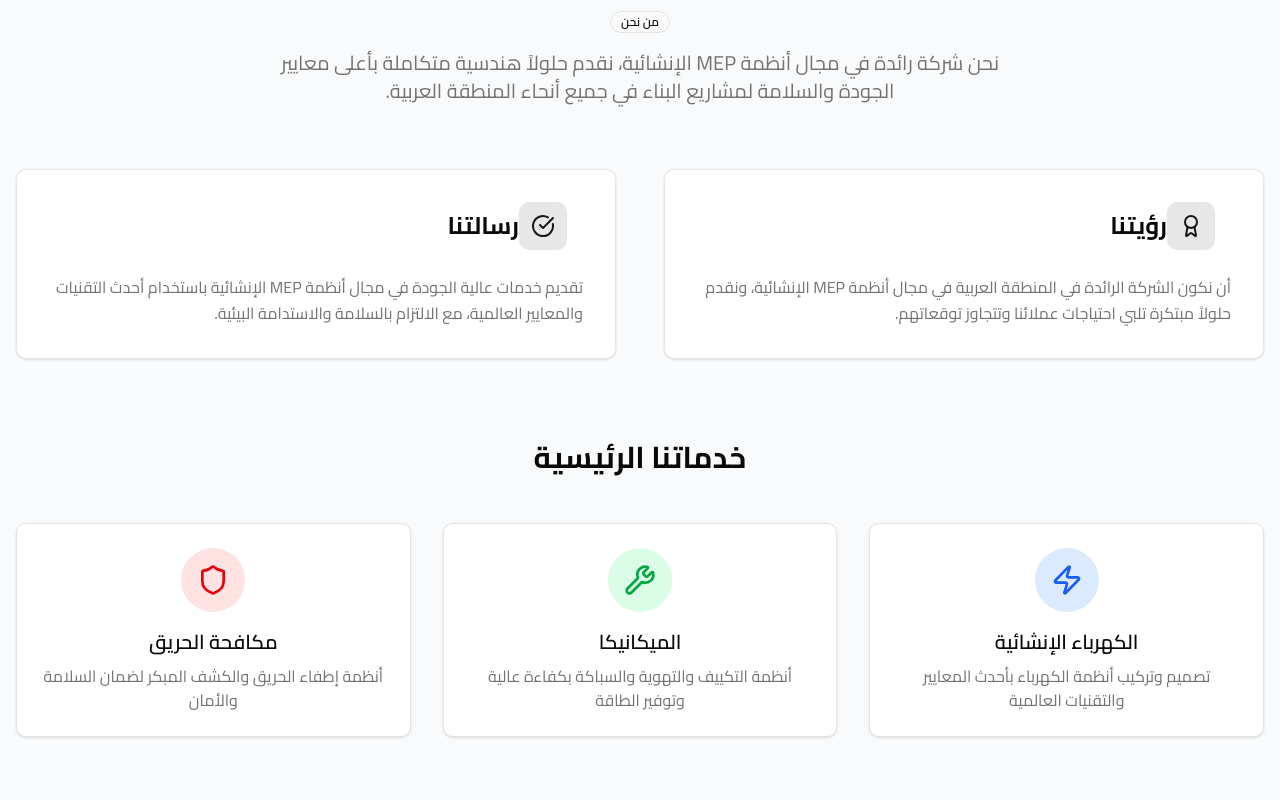
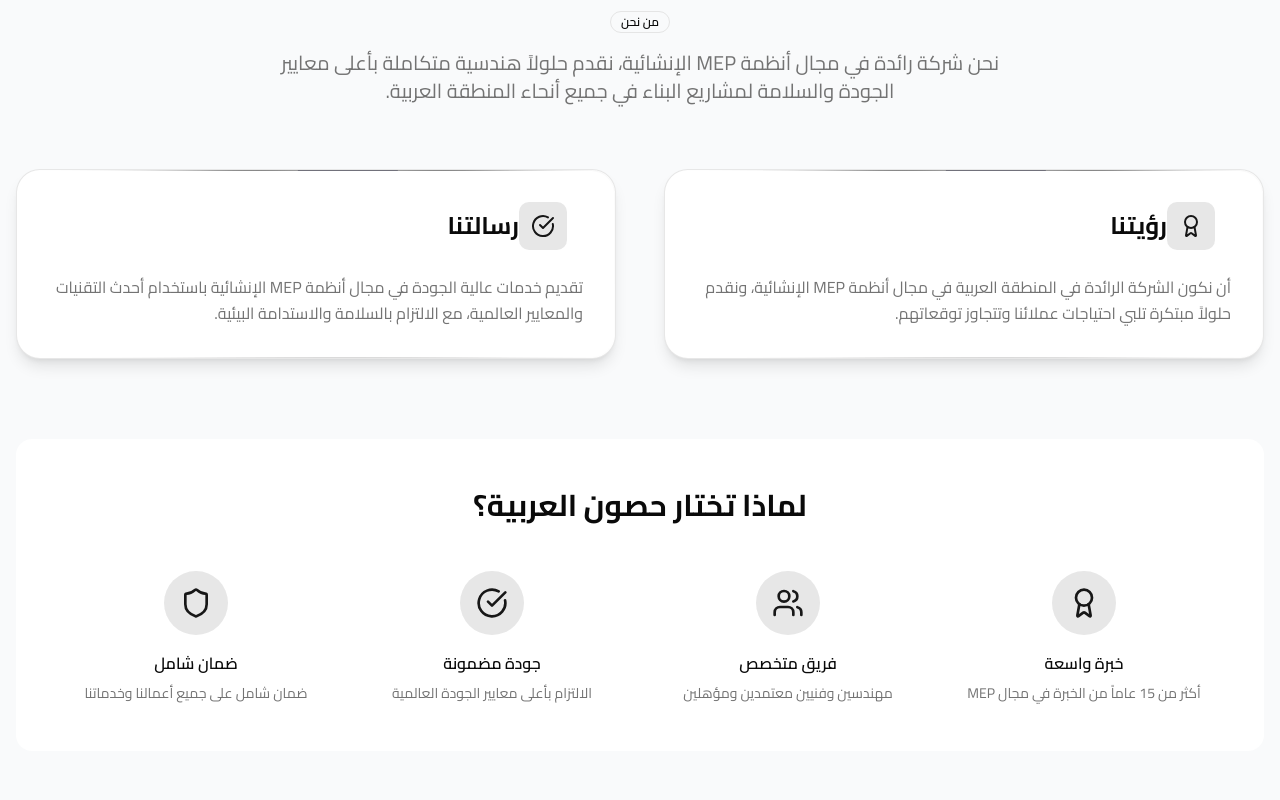
Before and after one commit to ftmhxp/hsoon-arabia, a Next.js app: page / in a window 1280 px wide. Shown: the part 1080-1880 px from the top of the page. Built offline with nearby package versions, Linux system fonts and the light colour scheme.

Commit message:
About section cards

```diff
--- a/components/ui/about-section.tsx
+++ b/components/ui/about-section.tsx
@@ -1,6 +1,7 @@
-import { Card } from "@/components/ui/card";
 import { Badge } from "@/components/ui/badge";
 import { Button } from "@/components/ui/button";
+import { BorderTrail } from "@/components/ui/border-trail";
+import { SpotlightCard } from "@/components/ui/spotlight-card";
 import { CheckCircle, Award, Users, Zap, Wrench, Shield } from "lucide-react";
 
 export function AboutSection() {
@@ -21,7 +22,14 @@ export function AboutSection() {
 
         {/* Mission & Vision */}
         <div className="grid grid-cols-1 lg:grid-cols-2 gap-12 mb-20">
-          <Card className="p-8">
+          <SpotlightCard className="relative bg-white border border-primary/10 shadow-lg overflow-hidden">
+            <BorderTrail
+              style={{
+                boxShadow:
+                  "0px 0px 60px 30px rgb(255 255 255 / 50%), 0 0 100px 60px rgb(0 0 0 / 50%), 0 0 140px 90px rgb(0 0 0 / 50%)",
+              }}
+              size={100}
+            />
             <div className="flex items-center mb-6">
               <div className="w-12 h-12 bg-primary/10 rounded-lg flex items-center justify-center mr-4">
                 <Award className="w-6 h-6 text-primary" />
@@ -32,9 +40,16 @@ export function AboutSection() {
               أن نكون الشركة الرائدة في المنطقة العربية في مجال أنظمة MEP الإنشائية،
               ونقدم حلولاً مبتكرة تلبي احتياجات عملائنا وتتجاوز توقعاتهم.
             </p>
-          </Card>
+          </SpotlightCard>
 
-          <Card className="p-8">
+          <SpotlightCard className="relative bg-white border border-primary/10 shadow-lg overflow-hidden">
+            <BorderTrail
+              style={{
+                boxShadow:
+                  "0px 0px 60px 30px rgb(255 255 255 / 50%), 0 0 100px 60px rgb(0 0 0 / 50%), 0 0 140px 90px rgb(0 0 0 / 50%)",
+              }}
+              size={100}
+            />
             <div className="flex items-center mb-6">
               <div className="w-12 h-12 bg-primary/10 rounded-lg flex items-center justify-center mr-4">
                 <CheckCircle className="w-6 h-6 text-primary" />
@@ -45,43 +60,7 @@ export function AboutSection() {
               تقديم خدمات عالية الجودة في مجال أنظمة MEP الإنشائية باستخدام أحدث
               التقنيات والمعايير العالمية، مع الالتزام بالسلامة والاستدامة البيئية.
             </p>
-          </Card>
-        </div>
-
-        {/* Services Overview */}
-        <div className="mb-20">
-          <h2 className="text-3xl font-bold text-center mb-12">خدماتنا الرئيسية</h2>
-          <div className="grid grid-cols-1 md:grid-cols-2 lg:grid-cols-3 gap-8">
-            <Card className="p-6 text-center">
-              <div className="w-16 h-16 bg-blue-100 rounded-full flex items-center justify-center mx-auto mb-4">
-                <Zap className="w-8 h-8 text-blue-600" />
-              </div>
-              <h3 className="text-xl font-semibold mb-2">الكهرباء الإنشائية</h3>
-              <p className="text-muted-foreground">
-                تصميم وتركيب أنظمة الكهرباء بأحدث المعايير والتقنيات العالمية
-              </p>
-            </Card>
-
-            <Card className="p-6 text-center">
-              <div className="w-16 h-16 bg-green-100 rounded-full flex items-center justify-center mx-auto mb-4">
-                <Wrench className="w-8 h-8 text-green-600" />
-              </div>
-              <h3 className="text-xl font-semibold mb-2">الميكانيكا</h3>
-              <p className="text-muted-foreground">
-                أنظمة التكييف والتهوية والسباكة بكفاءة عالية وتوفير الطاقة
-              </p>
-            </Card>
-
-            <Card className="p-6 text-center">
-              <div className="w-16 h-16 bg-red-100 rounded-full flex items-center justify-center mx-auto mb-4">
-                <Shield className="w-8 h-8 text-red-600" />
-              </div>
-              <h3 className="text-xl font-semibold mb-2">مكافحة الحريق</h3>
-              <p className="text-muted-foreground">
-                أنظمة إطفاء الحريق والكشف المبكر لضمان السلامة والأمان
-              </p>
-            </Card>
-          </div>
+          </SpotlightCard>
         </div>
 
         {/* Why Choose Us */}
--- /dev/null
+++ b/components/ui/border-trail.tsx
@@ -0,0 +1,89 @@
+'use client';
+
+import { cn } from '@/lib/utils';
+
+import { motion, Transition } from 'framer-motion';
+
+type BorderTrailProps = {
+
+  className?: string;
+
+  size?: number;
+
+  transition?: Transition;
+
+  delay?: number;
+
+  onAnimationComplete?: () => void;
+
+  style?: React.CSSProperties;
+
+};
+
+export function BorderTrail({
+
+  className,
+
+  size = 60,
+
+  transition,
+
+  delay,
+
+  onAnimationComplete,
+
+  style,
+
+}: BorderTrailProps) {
+
+  const BASE_TRANSITION = {
+
+    repeat: Infinity,
+
+    duration: 5,
+
+    ease: 'linear',
+
+  };
+
+  return (
+
+    <div className='pointer-events-none absolute inset-0 rounded-[inherit] border border-transparent [mask-clip:padding-box,border-box] [mask-composite:intersect] [mask-image:linear-gradient(transparent,transparent),linear-gradient(#000,#000)]'>
+
+      <motion.div
+
+        className={cn('absolute aspect-square bg-zinc-500', className)}
+
+        style={{
+
+          width: size,
+
+          offsetPath: `rect(0 auto auto 0 round ${size}px)`,
+
+          ...style,
+
+        }}
+
+        animate={{
+
+          offsetDistance: ['0%', '100%'],
+
+        }}
+
+        transition={{
+
+          ...(transition ?? BASE_TRANSITION),
+
+          delay: delay,
+
+        }}
+
+        onAnimationComplete={onAnimationComplete}
+
+      />
+
+    </div>
+
+  );
+
+}
--- a/components/ui/hero-with-image-text-and-two-buttons.tsx
+++ b/components/ui/hero-with-image-text-and-two-buttons.tsx
@@ -39,7 +39,6 @@ function Hero() {
                   لأنظمة MEP الإنشائية
                 </h2>
               </div>
-
               <p className="text-lg md:text-xl leading-relaxed lg:text-center text-gray-600 max-w-2xl mx-auto lg:ml-auto lg:mr-0 animate-appear opacity-0 delay-500">
                 نقدم حلولاً هندسية شاملة بأعلى معايير الجودة والسلامة لتحقيق رؤيتك الإنشائية.
               </p>
--- /dev/null
+++ b/components/ui/spotlight-card.tsx
@@ -0,0 +1,109 @@
+"use client";
+
+import { useRef, useState } from "react";
+
+export const SpotlightCard = ({
+
+  children,
+
+  className = "",
+
+  spotlightColor = "#6300ff30",
+
+}: {
+
+  children: any;
+
+  className?: string;
+
+  spotlightColor?: string;
+
+}) => {
+
+  const divRef = useRef<HTMLDivElement>(null);
+
+  const [isFocused, setIsFocused] = useState(false);
+
+  const [position, setPosition] = useState({ x: 0, y: 0 });
+
+  const [opacity, setOpacity] = useState(0);
+
+  const handleMouseMove = (e: { clientX: number; clientY: number }) => {
+
+    if (!divRef.current || isFocused) return;
+
+    const rect = divRef.current.getBoundingClientRect();
+
+    setPosition({ x: e.clientX - rect.left, y: e.clientY - rect.top });
+
+  };
+
+  const handleFocus = () => {
+
+    setIsFocused(true);
+
+    setOpacity(0.6);
+
+  };
+
+  const handleBlur = () => {
+
+    setIsFocused(false);
+
+    setOpacity(0);
+
+  };
+
+  const handleMouseEnter = () => {
+
+    setOpacity(0.6);
+
+  };
+
+  const handleMouseLeave = () => {
+
+    setOpacity(0);
+
+  };
+
+  return (
+
+    <div
+
+      ref={divRef}
+
+      onMouseMove={handleMouseMove}
+
+      onFocus={handleFocus}
+
+      onBlur={handleBlur}
+
+      onMouseEnter={handleMouseEnter}
+
+      onMouseLeave={handleMouseLeave}
+
+      className={`relative rounded-3xl border border-neutral-800 bg-neutral-900 overflow-hidden p-8 ${className}`}
+
+    >
+
+      <div
+
+        className="pointer-events-none absolute inset-0 opacity-0 transition-opacity duration-500 ease-in-out"
+
+        style={{
+
+          opacity,
+
+          background: `radial-gradient(circle at ${position.x}px ${position.y}px, ${spotlightColor}, transparent 80%)`,
+
+        }}
+
+      />
+
+      {children}
+
+    </div>
+
+  );
+
+};
```
